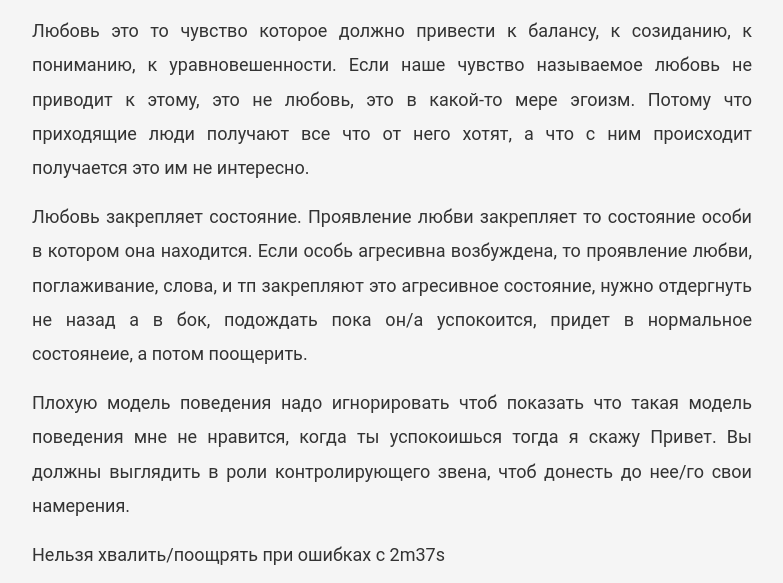
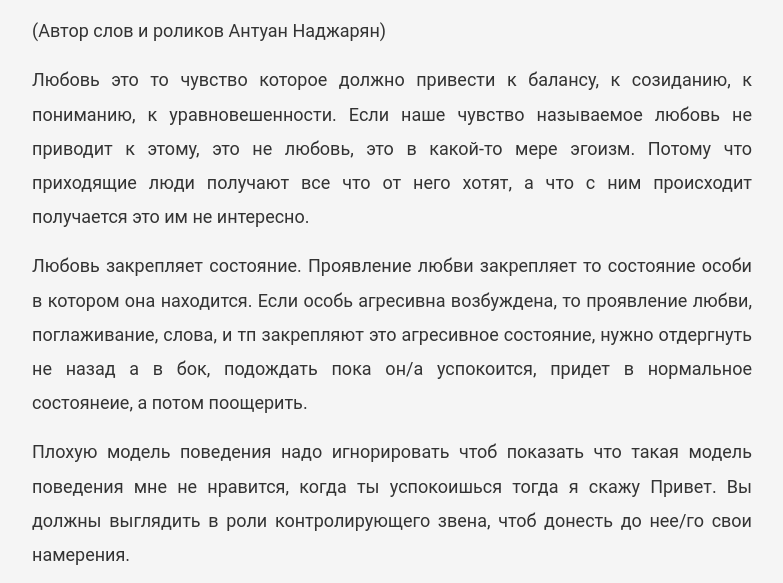
Before and after one commit to VadymVolos/vadymvolos.github.io, a Jekyll site: the page built from _posts/management/2017-01-19-love-management-how-to-love.md, in a window 1280 px wide and 900 px high, scrolled down 478 px, cut to the strip 240-823 px from the top of the window. Shown: the whole strip, without its empty margins (248-1031 px from the left). Built offline with Jekyll 4.4.1, drawn with Linux system fonts in a browser that asks for light colours; nearby versions of some CDN libraries; comment, search, counter and statistics services are not loaded.

Commit message:
Update 2017-01-19-love-management-how-to-love.md

```diff
--- a/_posts/management/2017-01-19-love-management-how-to-love.md
+++ b/_posts/management/2017-01-19-love-management-how-to-love.md
@@ -10,6 +10,7 @@
 <div class="yt-video-container-1">
     <iframe src="https://www.youtube.com/embed/QzHeev8B0kM?start=92?rel=0" frameborder="0" allowfullscreen></iframe>
 </div>
+(Автор слов и роликов Антуан Наджарян)
 
 Любовь это то чувство которое должно привести к балансу, к созиданию, к пониманию, к уравновешенности. Если наше чувство называемое любовь не приводит к этому, это не любовь, это в какой-то мере эгоизм. Потому что приходящие люди получают все что от него хотят, а что с ним происходит получается это им не интересно.
 
```
